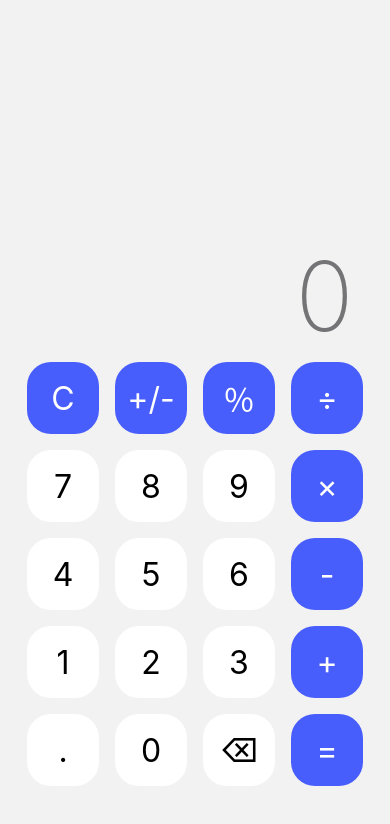
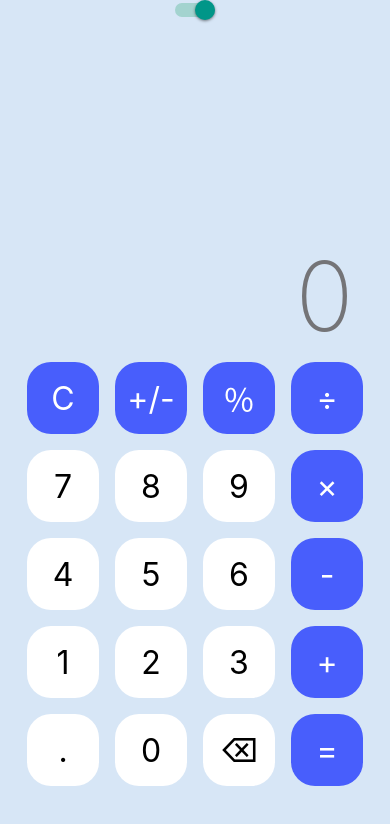
Before and after one commit to Jezebel1990/animated-calculator, a React Native app: screen /MyKeyboard in a window 390 px wide. Shown: the top 824 px of the page. Built offline with nearby package versions, Linux system fonts and the light colour scheme.

Commit message:
dark mode theme separation

```diff
--- a/App.tsx
+++ b/App.tsx
@@ -1,7 +1,6 @@
 import { NavigationContainer } from '@react-navigation/native';
 import { createNativeStackNavigator } from '@react-navigation/native-stack';
 import React from 'react';
-import {  StyleSheet} from 'react-native';
 
 import MyKeyboard from './src/components/MyKeyboard';
 import SplashScreen from './src/screens/Splash';
--- a/src/components/MyKeyboard.tsx
+++ b/src/components/MyKeyboard.tsx
@@ -3,9 +3,11 @@ import Button from "./Button";
 import { View, Text, StyleSheet } from "react-native";
 import { Styles } from "../styles/GlobalStyles";
 import {colors} from "../styles/Colors";
+import Theme from '../styles/Theme';
+
+const  MyKeyboard = () => {
 
 
-const  MyKeyboard = () => {
     const [firstNumber, setFirstNumber] = React.useState("");
     const [secondNumber, setSecondNumber] = React.useState("");
     const [operation, setOperation] = React.useState("");
@@ -50,6 +52,7 @@ const firstNumberDisplay = () => {
         <Text style={[Styles.screenFirstNumber, { fontSize: 50 }]}>
           {firstNumber}
         </Text>
+
       );
     }
   };
@@ -82,8 +85,11 @@ const getResult = () => {
 };
 
     return(
-      <View style={styles.container}>
+
+         <View style={styles.container}>
+     <Theme/>
         <View style={Styles.viewBottom}>
+
          <View
         style={{
           height: 120,
@@ -130,8 +136,10 @@ const getResult = () => {
       </View>
     </View>
     </View>
+
+
     );
-}
+      }
 const styles = StyleSheet.create({
   container: {
       flex: 1,
--- /dev/null
+++ b/src/styles/Theme.tsx
@@ -0,0 +1,34 @@
+import React from 'react';
+import { ThemeContext } from '../context/ThemeContext';
+import { SafeAreaView, StatusBar, StyleSheet, Switch } from 'react-native';
+import { colors } from '../styles/Colors';
+
+
+
+const Theme = () => {
+    const [theme, setTheme] = React.useState('light');
+
+return (
+    <ThemeContext.Provider value={theme}>
+    <SafeAreaView style={theme === 'light'? styles.container : [styles.container, {backgroundColor: 'black'}]}>
+    <StatusBar style ="auto" />
+      <Switch
+       value={theme === 'light'}
+     onValueChange={() => setTheme(theme === 'light'? 'dark': 'light')}
+     />
+  </SafeAreaView>
+     </ThemeContext.Provider>
+);
+
+}
+const styles = StyleSheet.create({
+    container: {
+   alignItems: 'center',
+   width: '100%',
+   height: '100%',
+   backgroundColor: colors.light,
+
+
+    }
+});
+export default Theme
```
